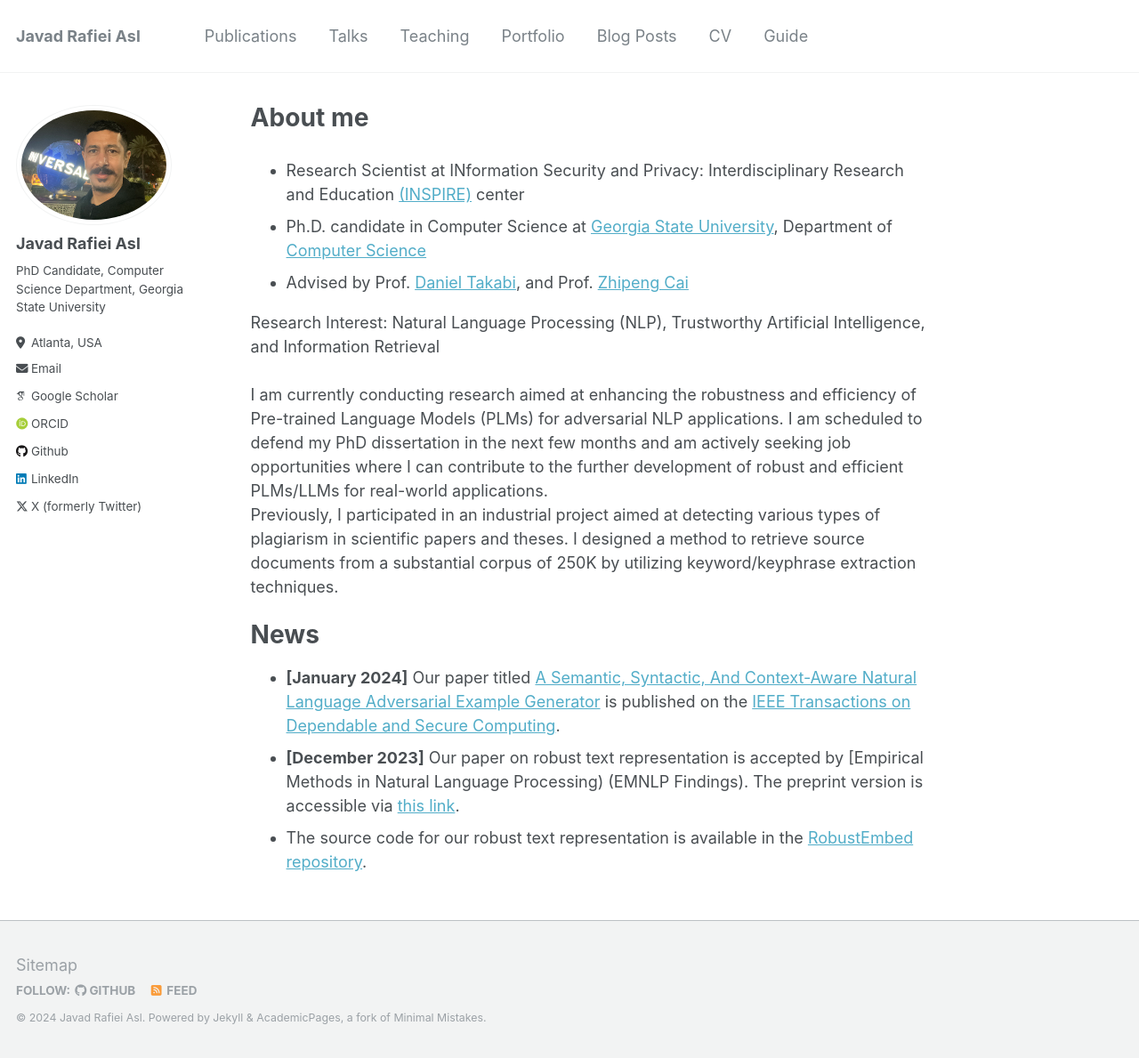
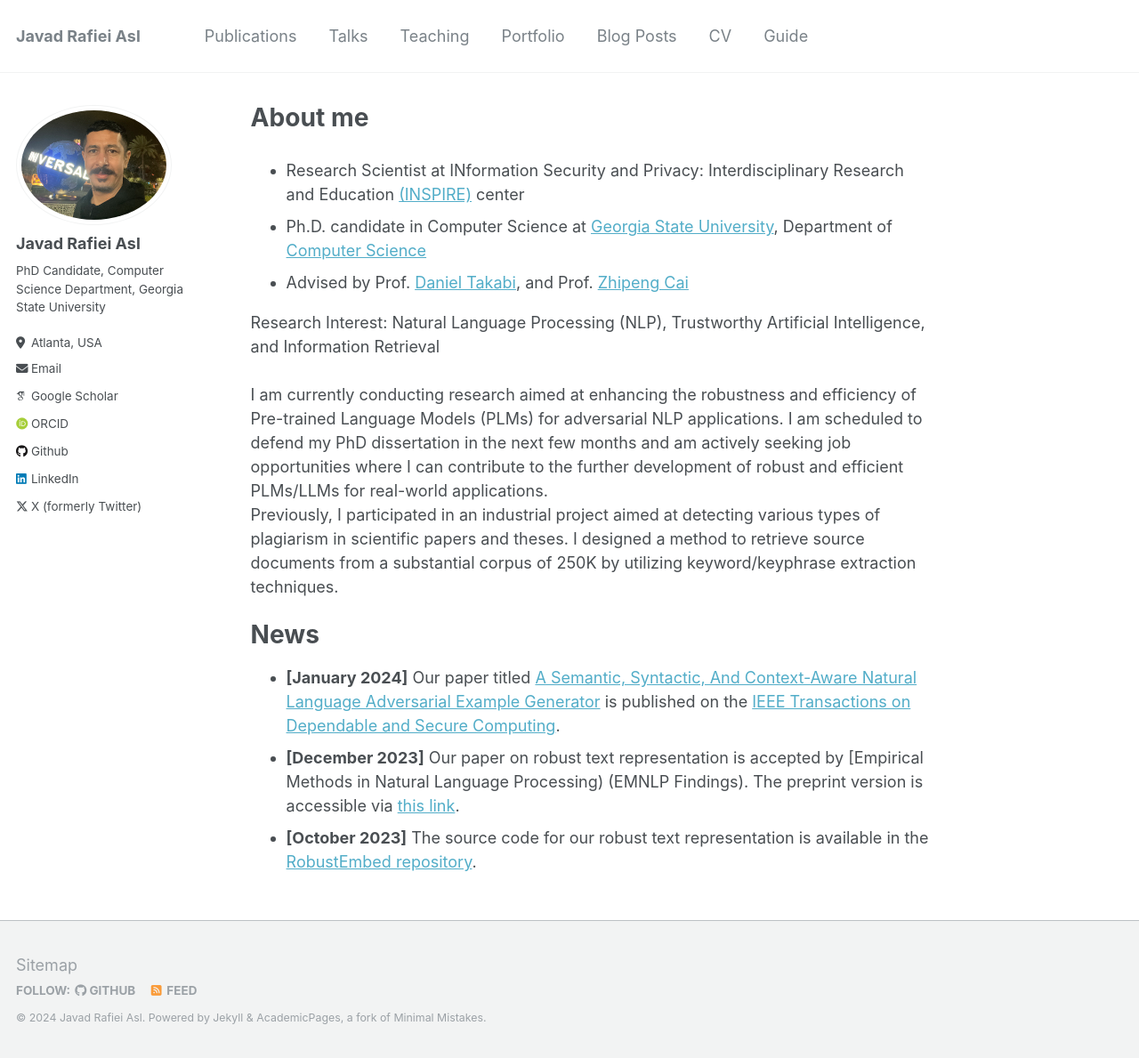
Before and after one commit to jasl1/jasl1.github.io, a Jekyll site: the page built from _pages/about.md, in a window 1280 px wide and 1189 px high. Shown: the whole window at 89% size. Built offline with Jekyll 4.4.1, drawn with Linux system fonts in a browser that asks for light colours; some web fonts are replaced.

Commit message:
Update about.md

```diff
--- a/_pages/about.md
+++ b/_pages/about.md
@@ -18,4 +18,4 @@ News
 ======
 - **[January 2024]** Our paper titled [A Semantic, Syntactic, And Context-Aware Natural Language Adversarial Example Generator](https://ieeexplore.ieee.org/abstract/document/10416371) is published on the [IEEE Transactions on Dependable and Secure Computing](https://ieeexplore.ieee.org/xpl/RecentIssue.jsp?punumber=8858).
 - **[December 2023]** Our paper on robust text representation is accepted by [Empirical Methods in Natural Language Processing) (EMNLP Findings). The preprint version is accessible via [this link](https://aclanthology.org/2023.findings-emnlp.305/).
-- The source code for our robust text representation is available in the [RobustEmbed repository](https://github.com/jasl1/RobustEmbed).
+- **[October 2023]** The source code for our robust text representation is available in the [RobustEmbed repository](https://github.com/jasl1/RobustEmbed).
```
